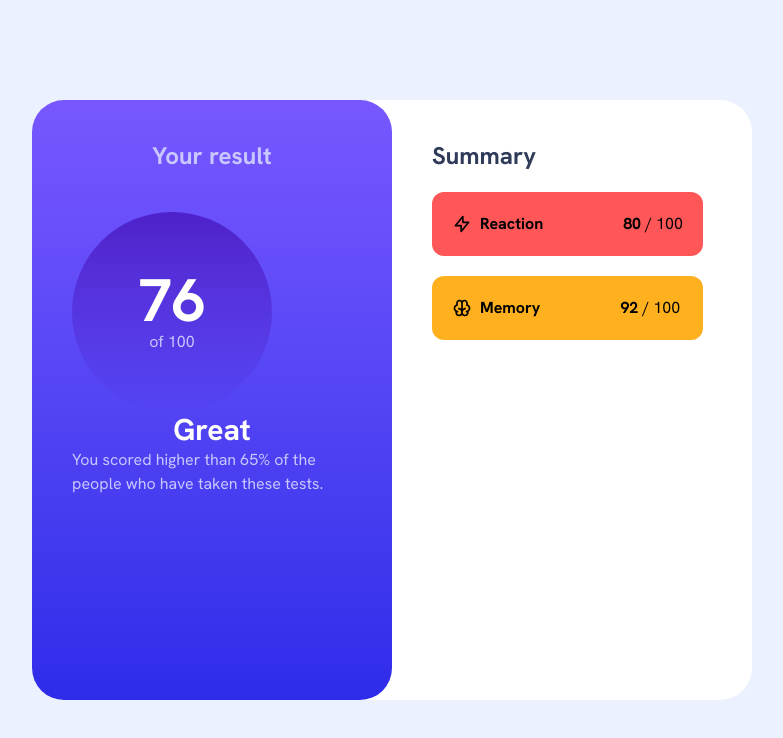
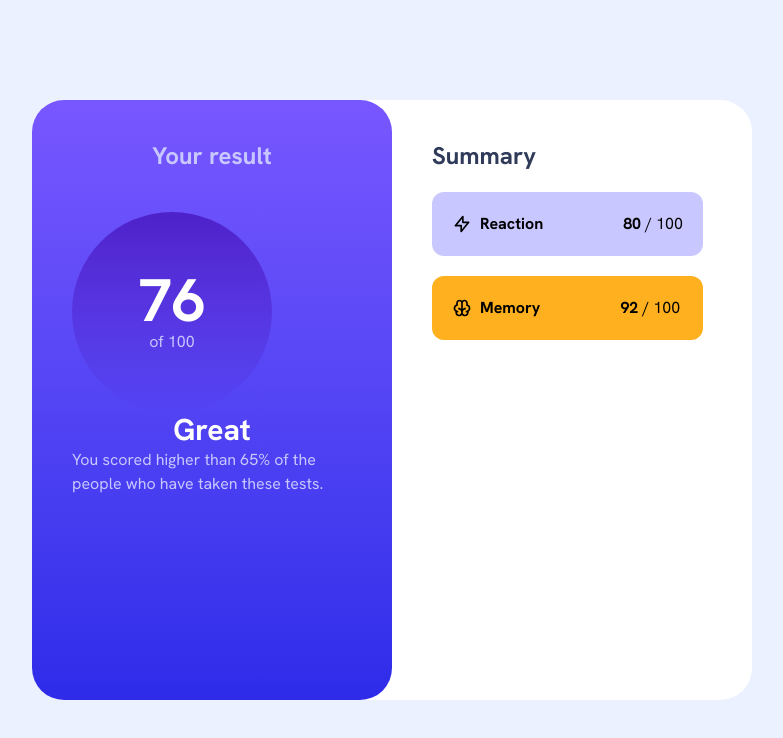
Before and after one commit to Great-kiola/Tailwind-practice, a React (Vite) app in the folder tailwind-frontend/: page /resultSum in a window 1280 px wide. Shown: the top 738 px of the page, without its empty margins (248-1031 px from the left). Built offline with nearby package versions, Linux system fonts and the light colour scheme.

Commit message:
chore: update background color in ResultSummary component for improved visual appeal

```diff
--- a/tailwind-frontend/src/components/ResultSummary.jsx
+++ b/tailwind-frontend/src/components/ResultSummary.jsx
@@ -26,7 +26,7 @@ const ResultSummary = () => {
                         <h1 className='text-2xl font-bold font-hanken mb-5 text-Dark-gray-blue'>Summary</h1>
 
                         <div className=''>
-                            <div className='bg-Light-red summaries '>
+                            <div className='bg-Light-lavender summaries '>
                                 <div className='flex items-center gap-2'>
                                     <HiOutlineLightningBolt  className='text-xl'/>
                                     <h1 className='font-bold'>Reaction</h1>
```
